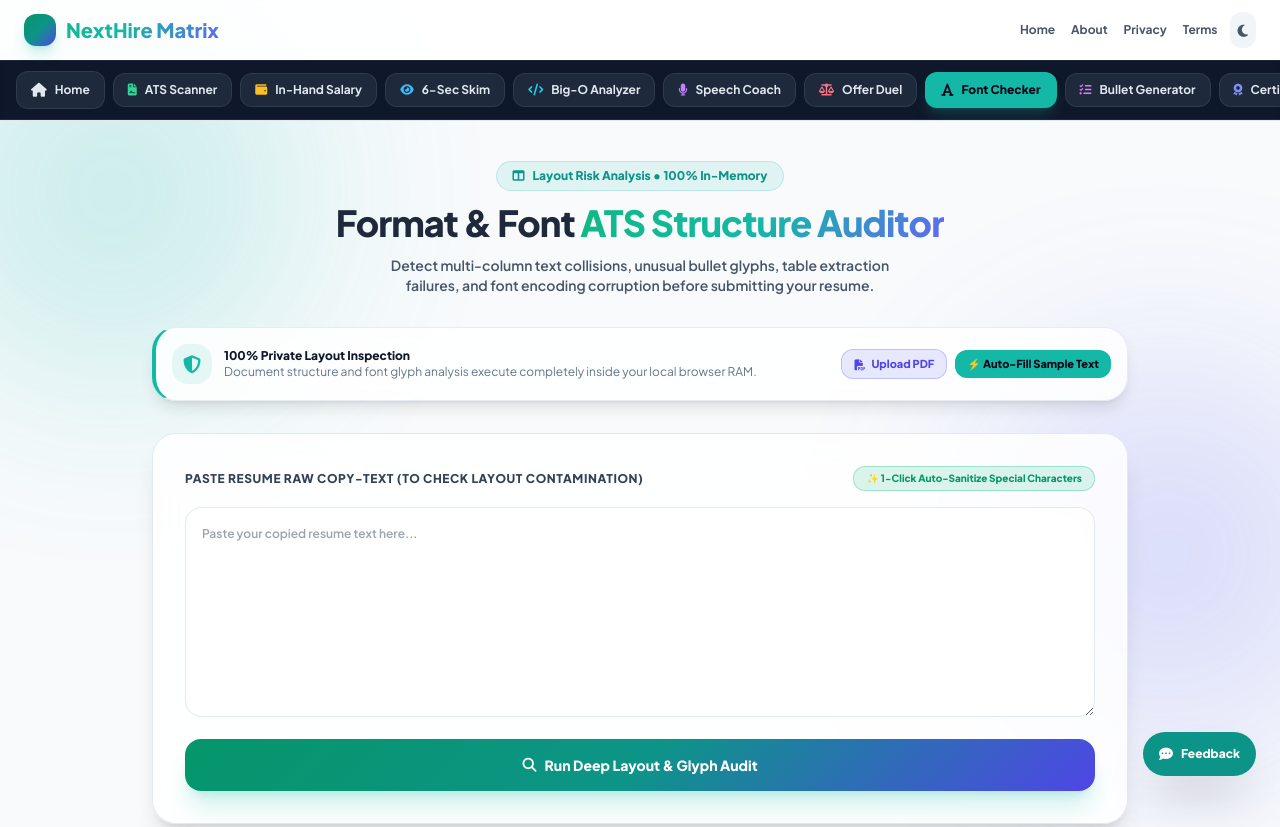
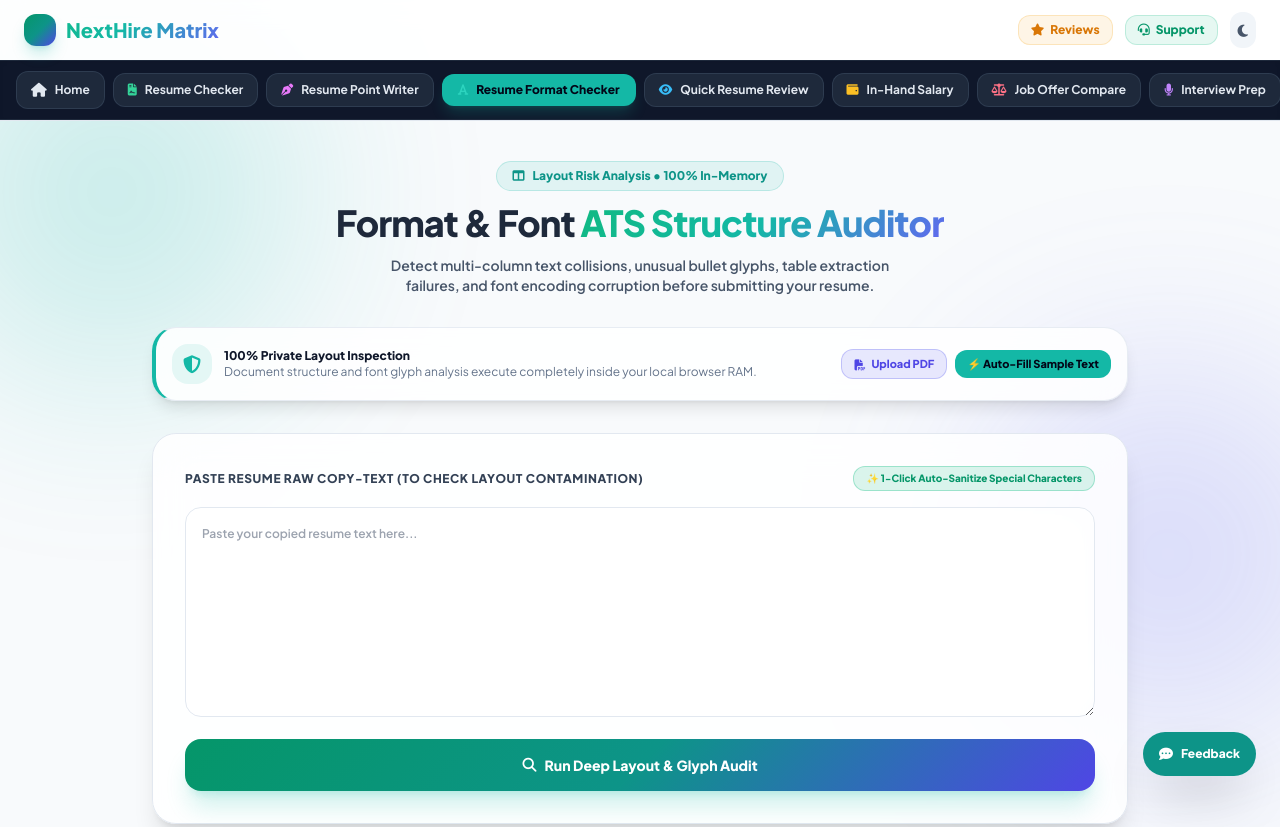
Before and after one commit to Yashgoswami2003/nexthire-matrix, a plain HTML site: page format-auditor.html in a window 1280 px wide. Shown: the top 827 px of the page. Drawn offline with nearby package versions, Linux system fonts and the light colour scheme; a script that the page names is missing.

Commit message:
Update format-auditor.html navbar to match ats-checker design

```diff
--- a/format-auditor.html
+++ b/format-auditor.html
@@ -84,12 +84,14 @@
                     <i class="fa-solid fa-bars"></i>
                 </button>
 
-                <nav class="hidden md:flex items-center gap-4 text-xs font-bold text-slate-600 dark:text-slate-300">
-                    <a href="index.html" class="hover:text-emerald-500 transition">Home</a>
-                    <a href="about.html" class="hover:text-emerald-500 transition">About</a>
-                    <a href="privacy.html" class="hover:text-emerald-500 transition">Privacy</a>
-                    <a href="terms.html" class="hover:text-emerald-500 transition">Terms</a>
-                </nav>
+                <div class="hidden md:flex items-center gap-3">
+                    <a href="reviews.html" class="px-3 py-1.5 bg-amber-500/10 hover:bg-amber-500/20 text-amber-600 dark:text-amber-400 font-black rounded-xl text-xs border border-amber-500/20 transition flex items-center gap-1.5">
+                        <i class="fa-solid fa-star"></i> Reviews
+                    </a>
+                    <a href="support.html" class="px-3 py-1.5 bg-emerald-500/10 hover:bg-emerald-500/20 text-emerald-600 dark:text-emerald-400 font-black rounded-xl text-xs border border-emerald-500/20 transition flex items-center gap-1.5">
+                        <i class="fa-solid fa-headset"></i> Support
+                    </a>
+                </div>
 
                 <button onclick="document.getElementById('htmlRoot').classList.toggle('dark')" class="p-2 rounded-xl bg-slate-100 dark:bg-slate-800 text-slate-600 dark:text-slate-300 hover:text-emerald-500 transition text-sm font-bold" aria-label="Toggle Dark Mode">
                     <i class="fa-solid fa-moon"></i>
@@ -97,41 +99,32 @@
             </div>
         </div>
 
-        <!-- Lotus365-Style Horizontal Category Navigation Bar -->
+        <!-- Unified Sub-Navbar (Consistent Across All Pages) -->
         <div class="bg-slate-900 border-t border-b border-slate-800 py-2.5 px-2 overflow-x-auto whitespace-nowrap shadow-inner no-scrollbar">
             <div class="max-w-7xl mx-auto flex items-center gap-2 px-2">
                 <a href="index.html" class="inline-flex items-center gap-2 bg-slate-800 hover:bg-slate-700 text-slate-200 font-bold px-3.5 py-2 rounded-xl text-xs border border-slate-700/80 shrink-0 transition">
                     <i class="fa-solid fa-house text-sm"></i> Home
                 </a>
                 <a href="ats-checker.html" class="inline-flex items-center gap-2 bg-slate-800 hover:bg-slate-700 text-slate-200 font-bold px-3.5 py-2 rounded-xl text-xs border border-slate-700/80 shrink-0 transition">
-                    <i class="fa-solid fa-file-contract text-emerald-400"></i> ATS Scanner
+                    <i class="fa-solid fa-file-contract text-emerald-400"></i> Resume Checker
+                </a>
+                <a href="bullet-enhancer.html" class="inline-flex items-center gap-2 bg-slate-800 hover:bg-slate-700 text-slate-200 font-bold px-3.5 py-2 rounded-xl text-xs border border-slate-700/80 shrink-0 transition">
+                    <i class="fa-solid fa-pen-nib text-fuchsia-400"></i> Resume Point Writer
+                </a>
+                <a href="format-auditor.html" class="inline-flex items-center gap-2 bg-teal-500 text-slate-950 font-black px-4 py-2 rounded-xl text-xs shadow-lg shadow-teal-500/20 shrink-0">
+                    <i class="fa-solid fa-font text-teal-400"></i> Resume Format Checker
+                </a>
+                <a href="recruiter-skim.html" class="inline-flex items-center gap-2 bg-slate-800 hover:bg-slate-700 text-slate-200 font-bold px-3.5 py-2 rounded-xl text-xs border border-slate-700/80 shrink-0 transition">
+                    <i class="fa-solid fa-eye text-sky-400"></i> Quick Resume Review
                 </a>
                 <a href="salary-simulator.html" class="inline-flex items-center gap-2 bg-slate-800 hover:bg-slate-700 text-slate-200 font-bold px-3.5 py-2 rounded-xl text-xs border border-slate-700/80 shrink-0 transition">
                     <i class="fa-solid fa-wallet text-amber-400"></i> In-Hand Salary
                 </a>
-                <a href="recruiter-skim.html" class="inline-flex items-center gap-2 bg-slate-800 hover:bg-slate-700 text-slate-200 font-bold px-3.5 py-2 rounded-xl text-xs border border-slate-700/80 shrink-0 transition">
-                    <i class="fa-solid fa-eye text-sky-400"></i> 6-Sec Skim
-                </a>
-                <a href="code-inspector.html" class="inline-flex items-center gap-2 bg-slate-800 hover:bg-slate-700 text-slate-200 font-bold px-3.5 py-2 rounded-xl text-xs border border-slate-700/80 shrink-0 transition">
-                    <i class="fa-solid fa-code text-cyan-400"></i> Big-O Analyzer
+                <a href="offer-comparator.html" class="inline-flex items-center gap-2 bg-slate-800 hover:bg-slate-700 text-slate-200 font-bold px-3.5 py-2 rounded-xl text-xs border border-slate-700/80 shrink-0 transition">
+                    <i class="fa-solid fa-scale-balanced text-rose-400"></i> Job Offer Compare
                 </a>
                 <a href="voice-analyzer.html" class="inline-flex items-center gap-2 bg-slate-800 hover:bg-slate-700 text-slate-200 font-bold px-3.5 py-2 rounded-xl text-xs border border-slate-700/80 shrink-0 transition">
-                    <i class="fa-solid fa-microphone text-purple-400"></i> Speech Coach
-                </a>
-                <a href="offer-comparator.html" class="inline-flex items-center gap-2 bg-slate-800 hover:bg-slate-700 text-slate-200 font-bold px-3.5 py-2 rounded-xl text-xs border border-slate-700/80 shrink-0 transition">
-                    <i class="fa-solid fa-scale-balanced text-rose-400"></i> Offer Duel
-                </a>
-                <a href="format-auditor.html" class="inline-flex items-center gap-2 bg-teal-500 text-slate-950 font-black px-4 py-2 rounded-xl text-xs shadow-lg shadow-teal-500/20 shrink-0">
-                    <i class="fa-solid fa-font text-sm"></i> Font Checker
-                </a>
-                <a href="bullet-enhancer.html" class="inline-flex items-center gap-2 bg-slate-800 hover:bg-slate-700 text-slate-200 font-bold px-3.5 py-2 rounded-xl text-xs border border-slate-700/80 shrink-0 transition">
-                    <i class="fa-solid fa-list-check text-fuchsia-400"></i> Bullet Generator
-                </a>
-                <a href="certificate-builder.html" class="inline-flex items-center gap-2 bg-slate-800 hover:bg-slate-700 text-slate-200 font-bold px-3.5 py-2 rounded-xl text-xs border border-slate-700/80 shrink-0 transition">
-                    <i class="fa-solid fa-award text-indigo-400"></i> Certificate Builder
-                </a>
-                <a href="tech-flashcards.html" class="inline-flex items-center gap-2 bg-slate-800 hover:bg-slate-700 text-slate-200 font-bold px-3.5 py-2 rounded-xl text-xs border border-slate-700/80 shrink-0 transition">
-                    <i class="fa-solid fa-layer-group text-emerald-400"></i> Flashcards
+                    <i class="fa-solid fa-microphone text-purple-400"></i> Interview Prep
                 </a>
             </div>
         </div>
@@ -366,8 +359,7 @@
                 alert("No text to sanitize!");
                 return;
             }
-            // Replace bad symbols with standard bullet points
-            cleaned = text.replace(/[★❖➤➢✦◆▪]/g, '•');
+            let cleaned = text.replace(/[★❖➤➢✦◆▪]/g, '•');
             document.getElementById('formatText').value = cleaned;
             runFormatAudit();
             alert("Special characters successfully sanitized into standard bullets!");
@@ -384,7 +376,6 @@
             const badGlyphs = text.match(/[^\x00-\x7F\u2022\u2013\u2014]/g) || [];
             const columnCollisions = (text.match(/\t{2,}| {4,}/g) || []).length;
 
-            // Paragraph Line-Density Check (Detect long unbroken text blocks > 280 chars)
             const lines = text.split('\n');
             let longParagraphs = 0;
             lines.forEach(l => {
```
